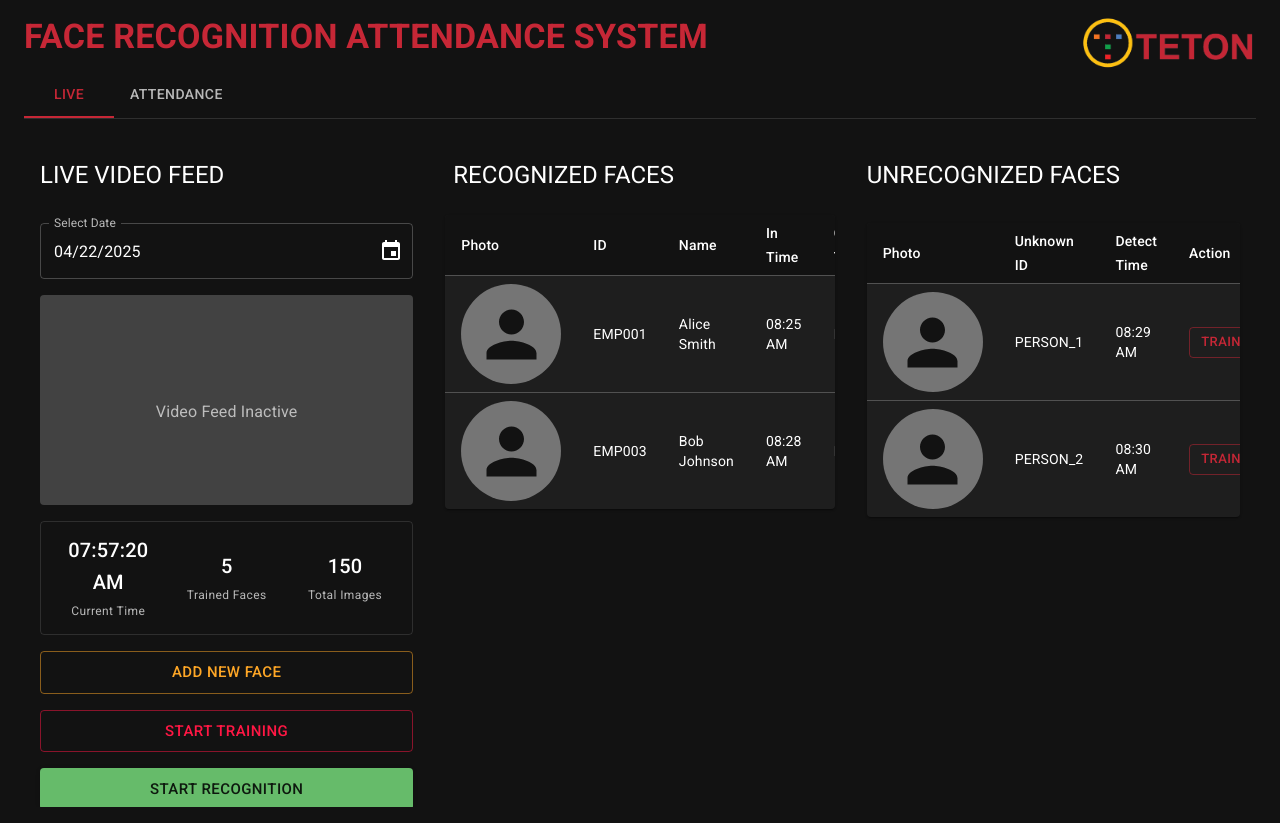
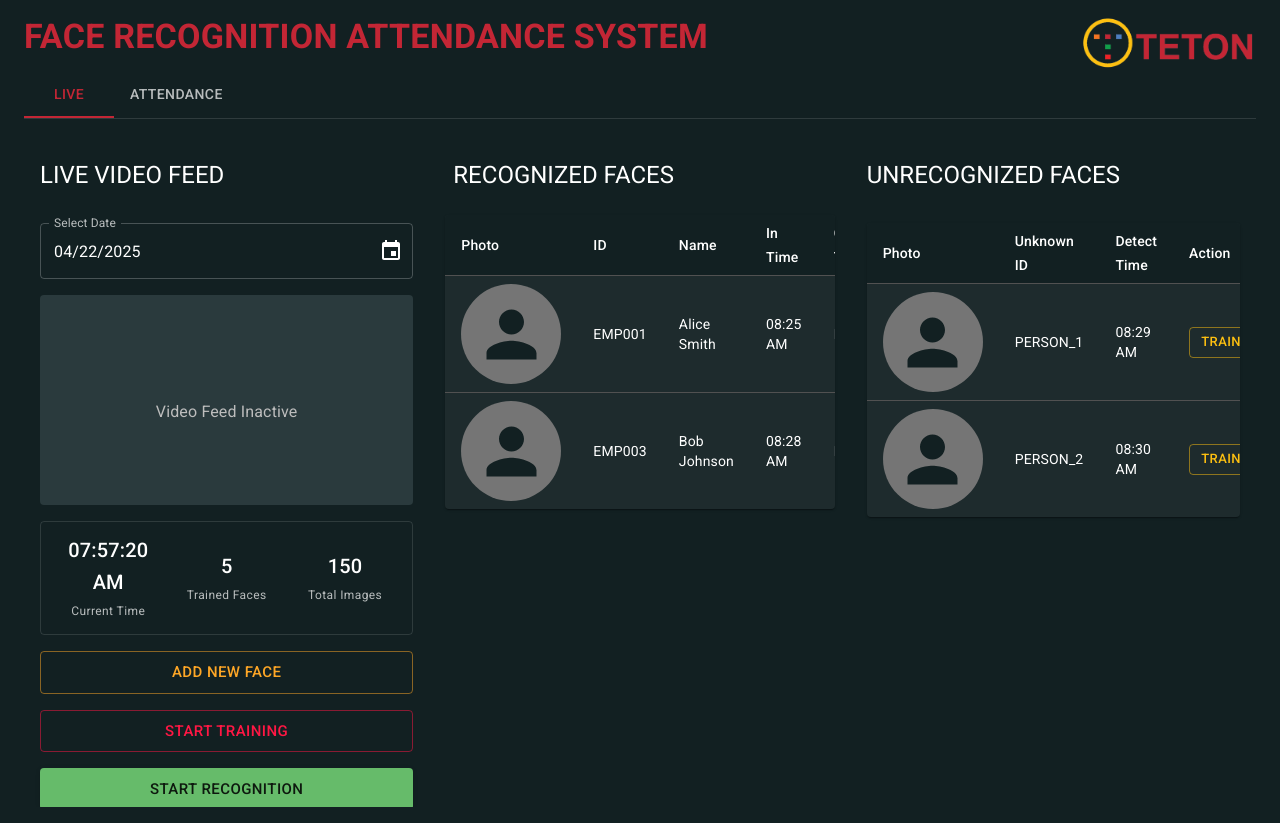
Before and after one commit to An7orAhmed/teton_face_attendance_react, a React (Vite) app: page / in a window 1280 px wide. Built offline with nearby package versions, Linux system fonts and the light colour scheme; some icons are missing.

Commit message:
theme set

```diff
--- a/src/components/live/LiveVideoPanel.jsx
+++ b/src/components/live/LiveVideoPanel.jsx
@@ -101,7 +101,7 @@ function LiveVideoPanel({ selectedDate, onDateChange }) {
     <Box
       sx={{
         aspectRatio: '16 / 9',
-        backgroundColor: 'grey.800',
+        backgroundColor: '#2a3a3d',
         borderRadius: 1,
         display: 'flex',
         alignItems: 'center',
--- a/src/components/live/UnrecognizedFacesPanel.jsx
+++ b/src/components/live/UnrecognizedFacesPanel.jsx
@@ -76,7 +76,7 @@ function UnrecognizedFacesPanel({ selectedDate, onAddToTrain }) {
                     <TableCell component="th" scope="row">{face.unknownId}</TableCell>
                     <TableCell>{face.detectTime}</TableCell>
                     <TableCell>
-                      <Button size="small" variant="outlined" onClick={() => onAddToTrain(face)}>
+                      <Button size="small" variant="outlined" color='secondary' onClick={() => onAddToTrain(face)}>
                         Train
                       </Button>
                     </TableCell>
--- a/src/theme.js
+++ b/src/theme.js
@@ -6,11 +6,15 @@ const theme = createTheme({
   cssVariables: true,
   palette: {
     mode: 'dark',
+    background: {
+      default: '#122022',
+      paper: '#122022',
+    },
     primary: {
-      main: '#c62736',
+      main: '#C32635',
     },
     secondary: {
-      main: '#fb7f07',
+      main: '#FDC011',
     },
     error: {
       main: red.A400,
```
